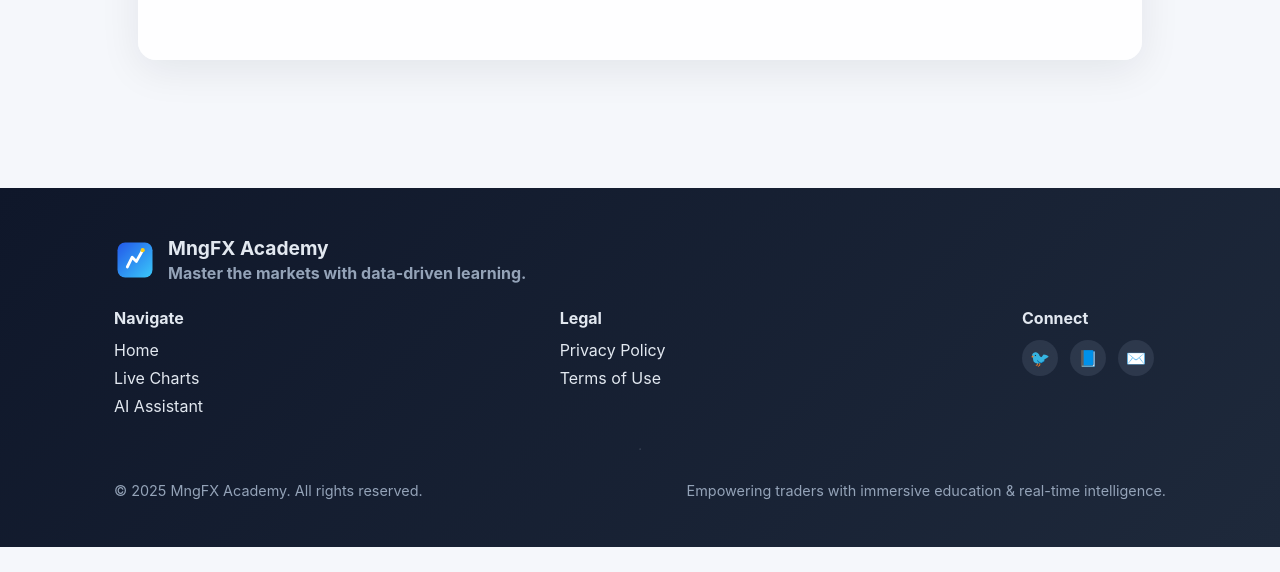
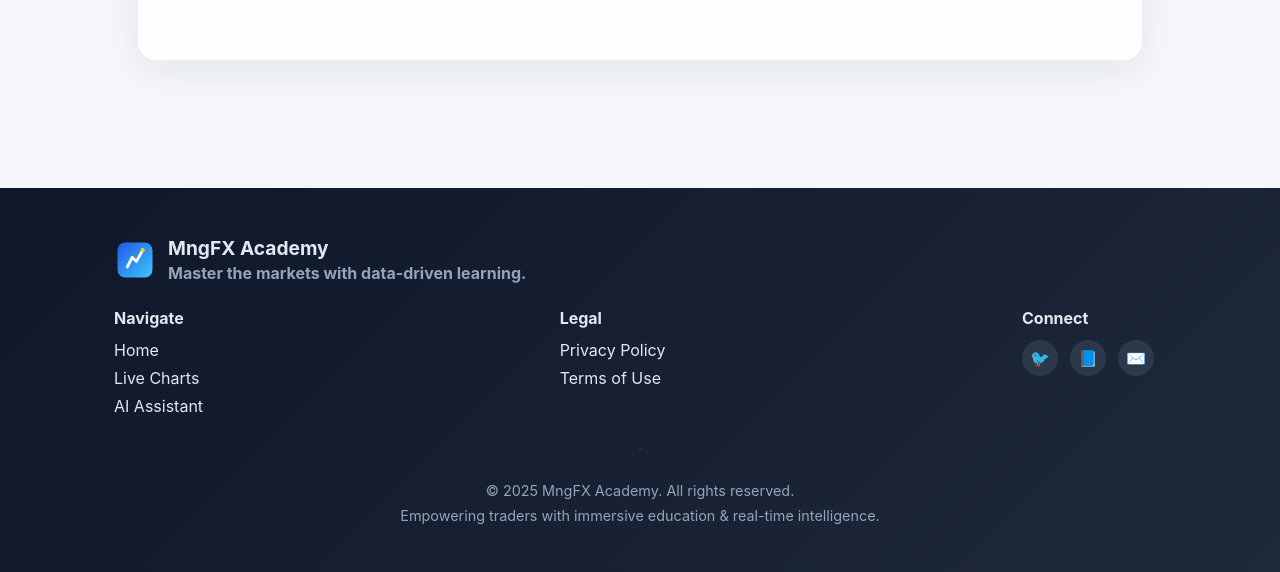
Before and after one commit to 20039888aB/MngfxAcademy, a Next.js app in the folder frontend/: page / in a window 1280 px wide. Shown: the part 1409-1981 px from the top of the page. Before the commit the page ends 1956 px from the top, so only its background shows below. Built offline with nearby package versions, Linux system fonts and the light colour scheme; no server answers; sample sign-in values are in the browser's storage.

Commit message:
Center footer copyright message

```diff
--- a/frontend/src/components/Footer.tsx
+++ b/frontend/src/components/Footer.tsx
@@ -35,8 +35,18 @@ const Footer = () => {
           </div>
         </div>
         <hr style={{ borderColor: 'rgba(148, 163, 184, 0.2)' }} />
-        <div style={{ display: 'flex', justifyContent: 'space-between', flexWrap: 'wrap', gap: '0.75rem', fontSize: '0.9rem', color: '#94a3b8' }}>
-          <span>© {new Date().getFullYear()} MngFX Academy. All rights reserved.</span>
+        <div
+          style={{
+            display: 'flex',
+            flexDirection: 'column',
+            alignItems: 'center',
+            gap: '0.5rem',
+            fontSize: '0.9rem',
+            color: '#94a3b8',
+            textAlign: 'center',
+          }}
+        >
+          <span>© 2025 MngFX Academy. All rights reserved.</span>
           <span>Empowering traders with immersive education & real-time intelligence.</span>
         </div>
       </div>
```
